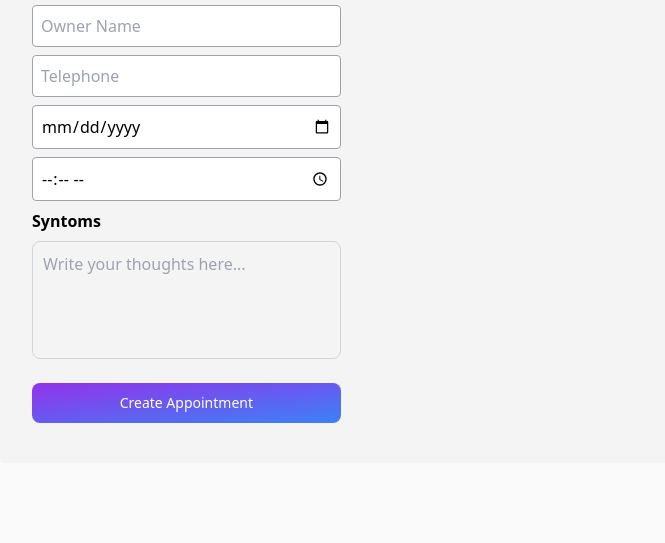
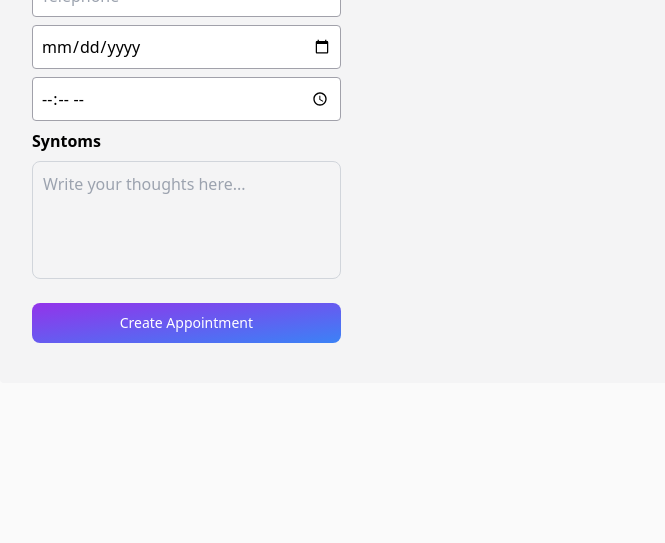
Before and after one commit to JuanPabloYL/veterinary-appointment, a website: page index.html in a window 1280 px wide. Shown: the part 257-800 px from the top of the page, without its empty margins (240-905 px from the left). Drawn offline with Linux system fonts and the light colour scheme.

Commit message:
refac: fix style of body when the content is growing

```diff
--- a/index.html
+++ b/index.html
@@ -13,7 +13,7 @@
     />
     <script defer src="js/app.js"></script>
   </head>
-  <body class="grid place-content-center bg-zinc-50 h-screen">
+  <body class="grid place-content-center bg-zinc-50 min-h-screen">
     <div
       class="w-[50rem] bg-zinc-100 p-8 rounded flex gap-[5rem] flex-col md:flex-row"
       data-name="container"
```
